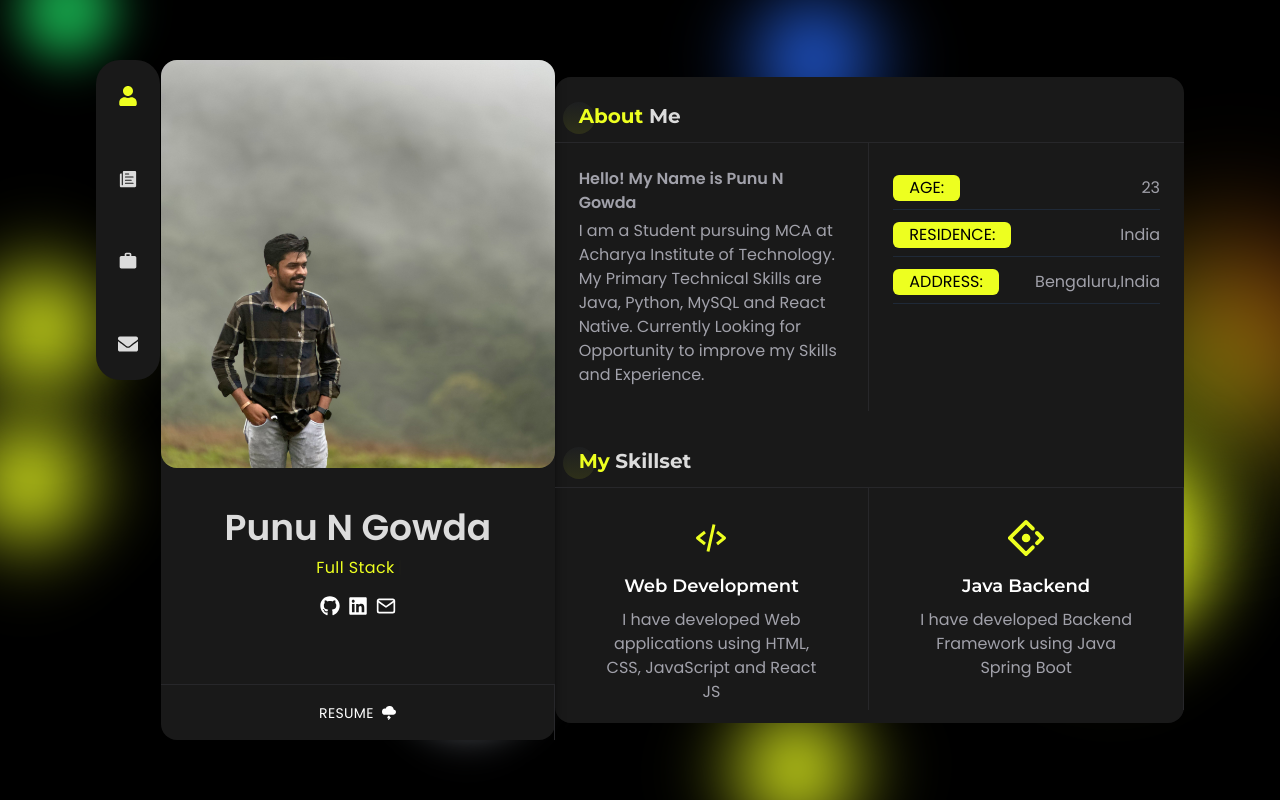
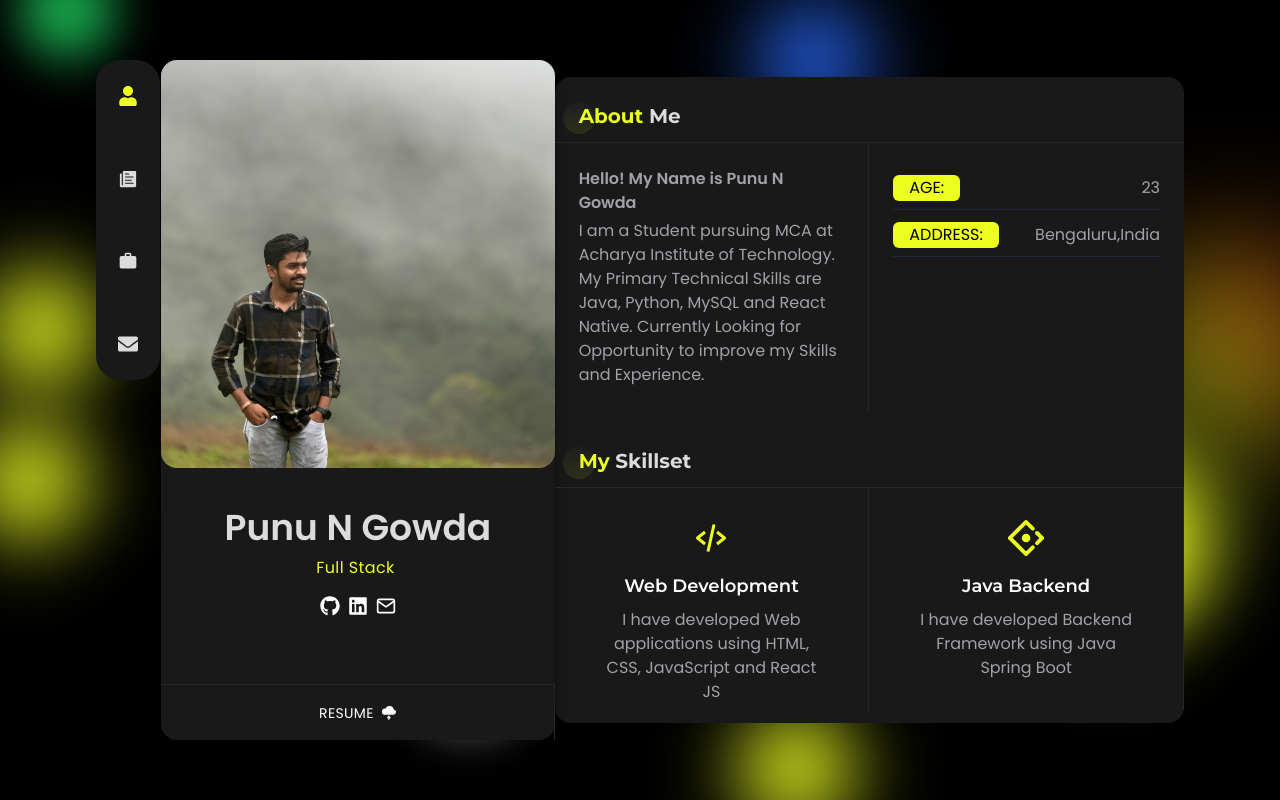
Before and after one commit to PunuNGowda/Portfolio, a React (Create React App) app: page / in a window 1280 px wide. Built offline with nearby package versions, Linux system fonts and the light colour scheme.

Commit message:
Imp update

```diff
--- a/src/components/about/AboutMe.js
+++ b/src/components/about/AboutMe.js
@@ -19,10 +19,7 @@ const AboutMe = () => {
             <span className="aboutRightLiSpan">Age:</span>
             23
           </li>
-          <li className="aboutRightLi">
-            <span className="aboutRightLiSpan">Residence:</span>
-            India
-          </li>
+
 
           <li className="aboutRightLi">
             <span className="aboutRightLiSpan">Address:</span>
--- a/src/components/projects/Projects.js
+++ b/src/components/projects/Projects.js
@@ -16,10 +16,10 @@ const Projects = () => {
       <div className="w-full grid grid-cols-1 md:grid-cols-2 gap-6 lgl:gap-10">
         <div className="px-6">
           <ProjectsCard
-            title="Data analysis website"
-            category="Depression Detection from Tweets"
+            title="Data Analytics in StreamLit"
+            category="Sentiment Analysis from Tweets"
             image={main}
-            link="https://social-media-impact-on-mental-health.streamlit.app/"
+            link="https://sentiment-analysis-using-twitter.streamlit.app/"
           />
           {/* <ProjectsCard
             title="Business Card Design"
```
